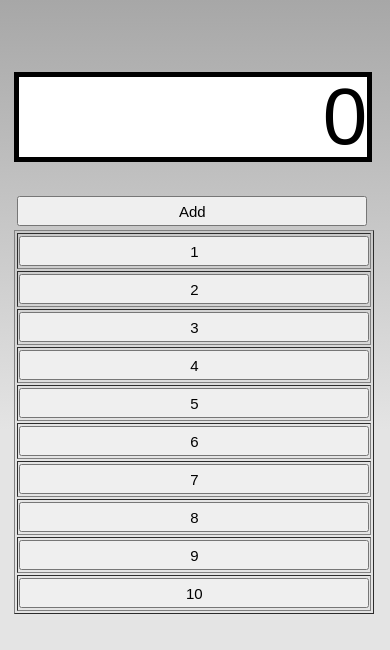
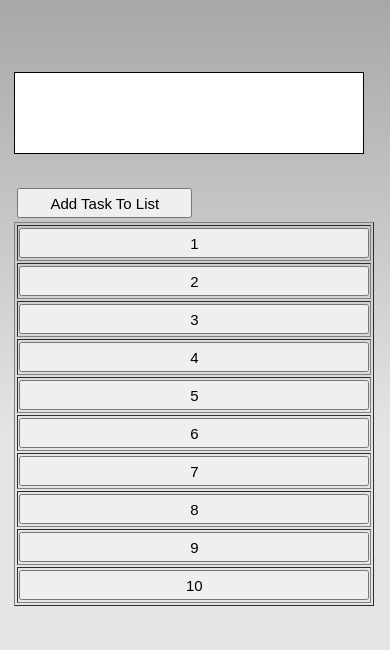
Before and after one commit to MattLane1/To_doApp, a website: page CalculatorApp/www/index.html in a window 390 px wide. Drawn offline with Linux system fonts and the light colour scheme; some packages are replaced by stand-ins of ours.

Commit message:
Changed how "tasks" are accessed. Now, when the user hits add, we save the task into the first open spot, denoted by tracking how many tasks we have going. I need a way to remove finished tasks next, then I can worry about the second view "Details".

```diff
--- a/CalculatorApp/www/css/index.css
+++ b/CalculatorApp/www/css/index.css
@@ -115,11 +115,12 @@ h1 {
     font-size: 15px;
 }
 
-.equalsButton {
-    height:70px;
-    width:90px;
+.addButton {
+    height:30px;
+    width:175px;
+    margin:1px 0px;
+    font-size: 15px;
 }
-
 
 
 .resultBox {
@@ -129,5 +130,5 @@ h1 {
     width: 348px;
     margin:30px 0px;
     padding:5px 0px;
-    border:thick solid;
+    border:thin solid;
 }
--- a/CalculatorApp/www/index.html
+++ b/CalculatorApp/www/index.html
@@ -26,11 +26,11 @@ File: This is the Index area of the application. The main page is here, and the
         <div class="app">
 
             <!-- Display box -->
-            <input type="text" id="display" class="resultBox" name="display" value="0">
+            <input type="text" id="display" class="resultBox" name="display" value="">
 
             <table>
                     <tr>
-                        <td><input type="button" value="Add" class="toDoItem" id="Add"></td>
+                        <td><input type="button" value="Add Task To List" class="addButton" id="Add"></td>
                    </tr>
             </table>
 
--- a/CalculatorApp/www/scripts/index.js
+++ b/CalculatorApp/www/scripts/index.js
@@ -13,9 +13,10 @@ File: This is the JavaScript area of the application. The buttons are connected
 
    /* Connect the buttons and watch for a user press */
     /*changes*/
-    var changes;
+    var tasks = 1;
+
     //Connect the buttons
-    document.getElementById("Add").onclick = function () { document.getElementById("toDo5").value = document.getElementById("display").value; };
+    document.getElementById("Add").onclick = function () { document.getElementById(("toDo"+tasks.toString())).value = document.getElementById("display").value; tasks++; };
     document.getElementById("toDo1").onclick = function () { document.getElementById("toDo5").value = "JJ" };
 
 
```
